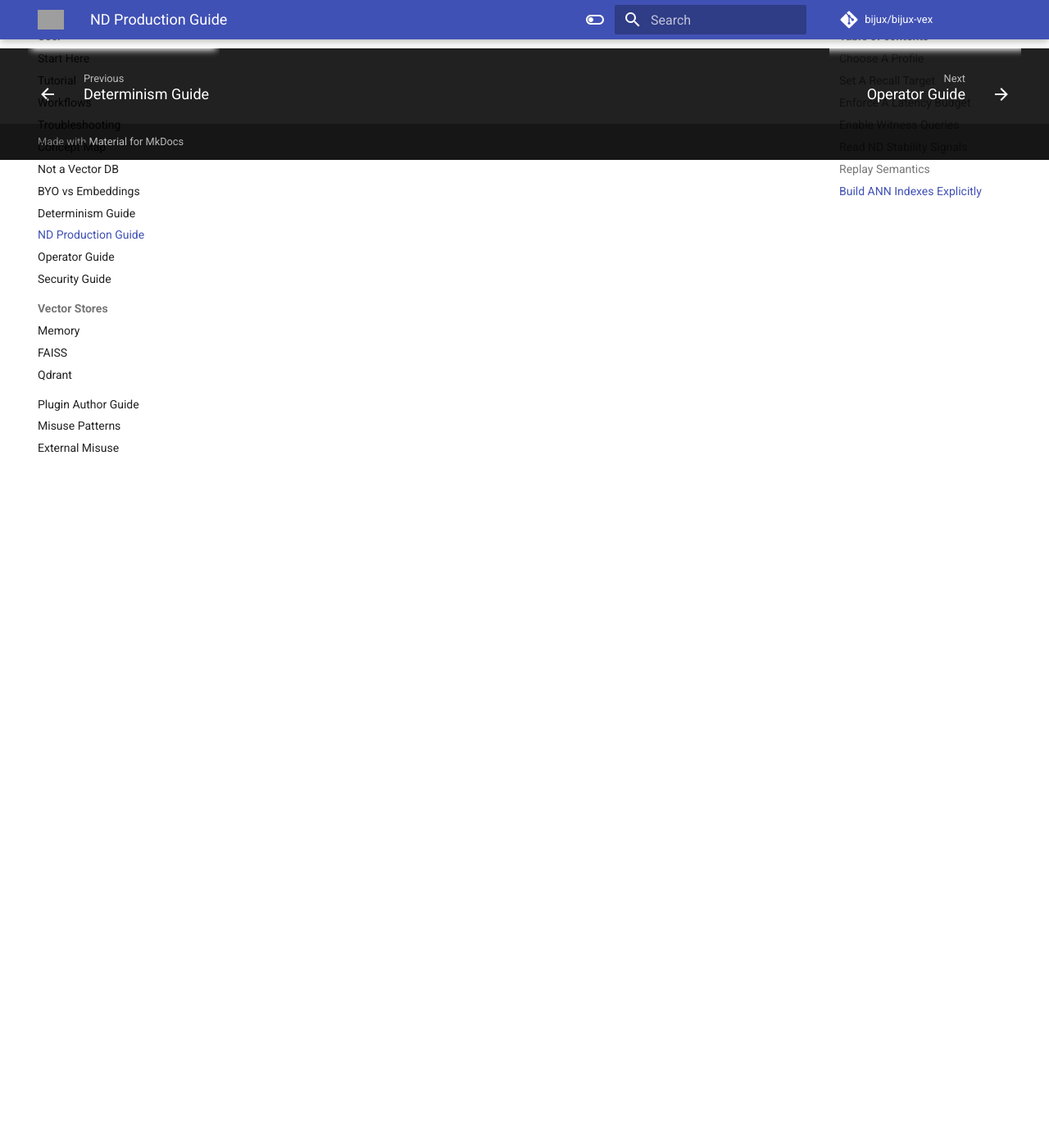
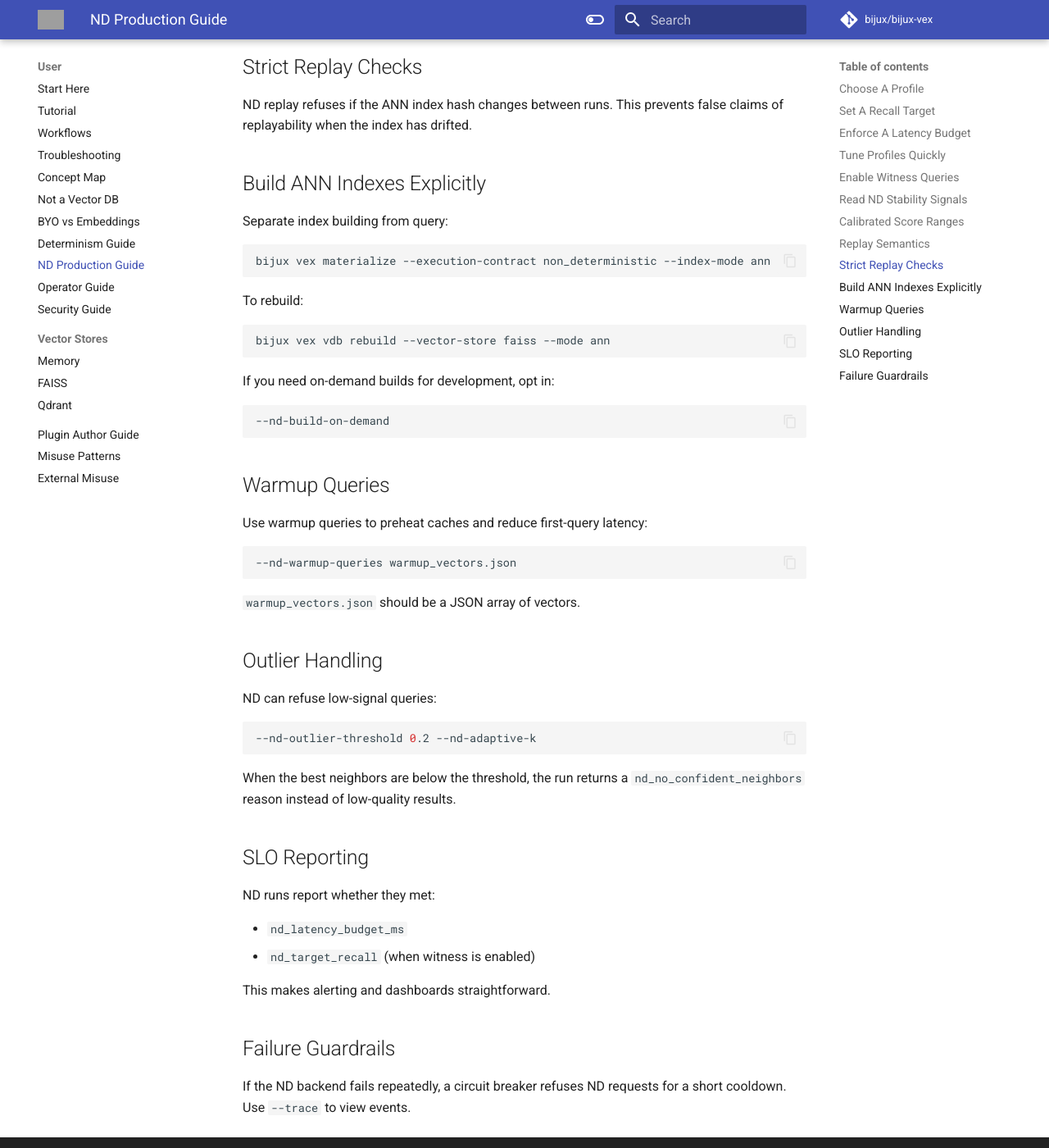
Before and after one commit to bijux/bijux-vex, an MkDocs documentation site: the page built from docs/guides/nd_production.md, in a window 1280 px wide and 1400 px high, scrolled down 2097 px. Shown: the whole window at 82% size. Built offline with MkDocs 1.6.1 and Material for MkDocs 9.7.7, drawn with Linux system fonts in a browser that asks for light colours; comment, search, counter and statistics services are not loaded; some of the changed text lies outside the part shown; grey boxes are pictures that could not be loaded.

Commit message:
docs(nd): expand production playbook

````diff
--- a/docs/guides/nd_production.md
+++ b/docs/guides/nd_production.md
@@ -40,6 +40,16 @@ If the backend cannot honor the target, the request is refused with a remediatio
 When latency exceeds the budget, ND may degrade in a declared ladder:
 reduce `k`, switch profile, or refuse.
 
+## Tune Profiles Quickly
+
+Run a small tuning session against current data:
+
+```bash
+bijux vex nd tune --vector-store faiss --top-k 10 --samples 10
+```
+
+This reports per-profile latency and recommends a profile for your workload.
+
 ## Enable Witness Queries
 
 Witness queries sample exact results for auditing.
@@ -62,6 +72,12 @@ ND results emit stability metrics:
 
 Use them to validate whether ND is appropriate for your workload.
 
+## Calibrated Score Ranges
+
+ND results include calibrated score ranges derived from the active metric.
+Cross-backend score comparisons only make sense when metric + normalization are
+identical.
+
 ## Replay Semantics
 
 ND replay is only attempted when a seed is provided:
@@ -71,6 +87,11 @@ ND replay is only attempted when a seed is provided:
 ```
 
 If you declare `--randomness-non-replayable`, replay is refused by design.
+
+## Strict Replay Checks
+
+ND replay refuses if the ANN index hash changes between runs. This prevents
+false claims of replayability when the index has drifted.
 
 ## Build ANN Indexes Explicitly
 
@@ -91,3 +112,38 @@ If you need on-demand builds for development, opt in:
 ```bash
 --nd-build-on-demand
 ```
+
+## Warmup Queries
+
+Use warmup queries to preheat caches and reduce first-query latency:
+
+```bash
+--nd-warmup-queries warmup_vectors.json
+```
+
+`warmup_vectors.json` should be a JSON array of vectors.
+
+## Outlier Handling
+
+ND can refuse low-signal queries:
+
+```bash
+--nd-outlier-threshold 0.2 --nd-adaptive-k
+```
+
+When the best neighbors are below the threshold, the run returns a
+`nd_no_confident_neighbors` reason instead of low-quality results.
+
+## SLO Reporting
+
+ND runs report whether they met:
+
+- `nd_latency_budget_ms`
+- `nd_target_recall` (when witness is enabled)
+
+This makes alerting and dashboards straightforward.
+
+## Failure Guardrails
+
+If the ND backend fails repeatedly, a circuit breaker refuses ND requests
+for a short cooldown. Use `--trace` to view events.
````
Also changed, not shown: 1 other file.
